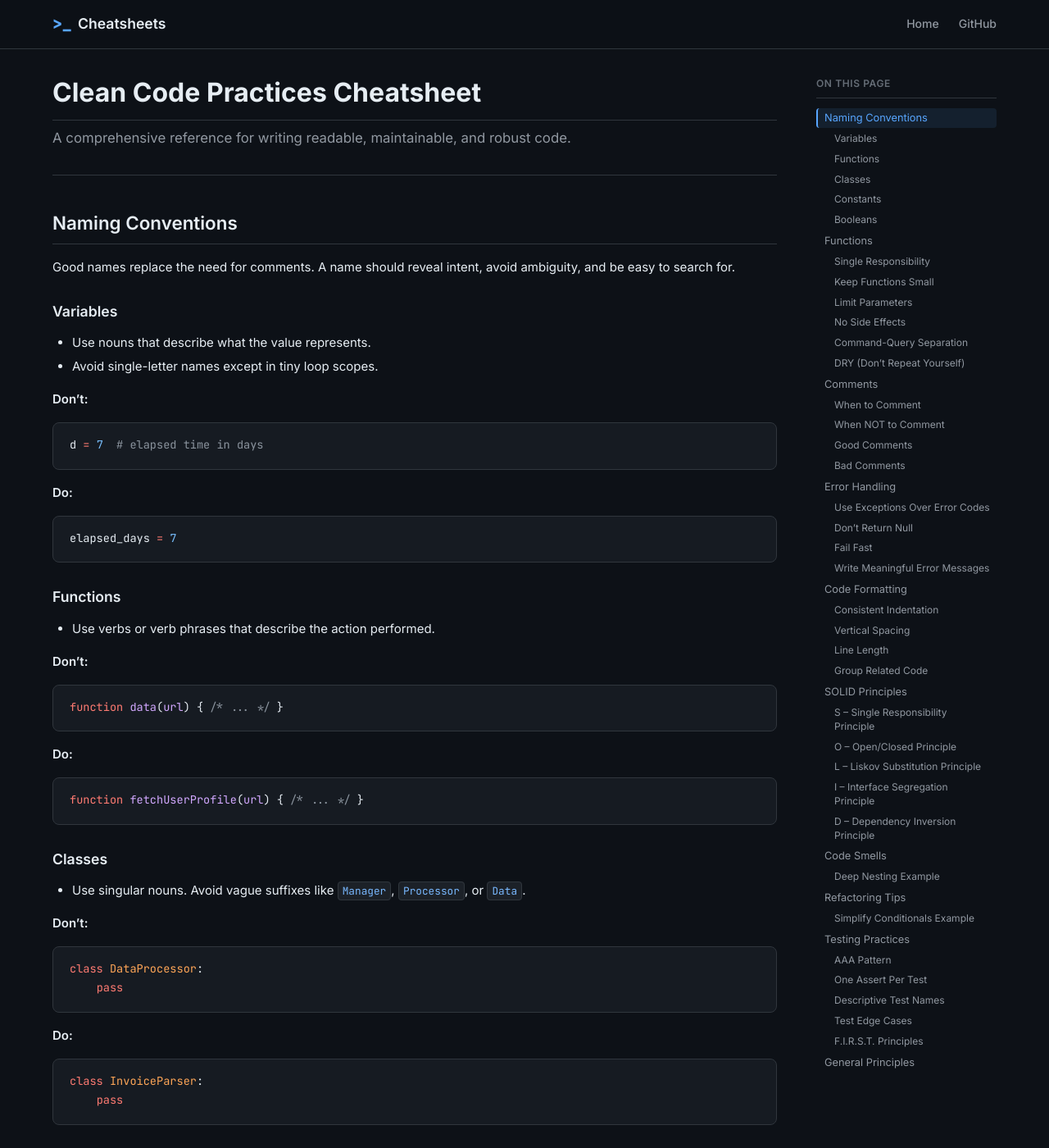
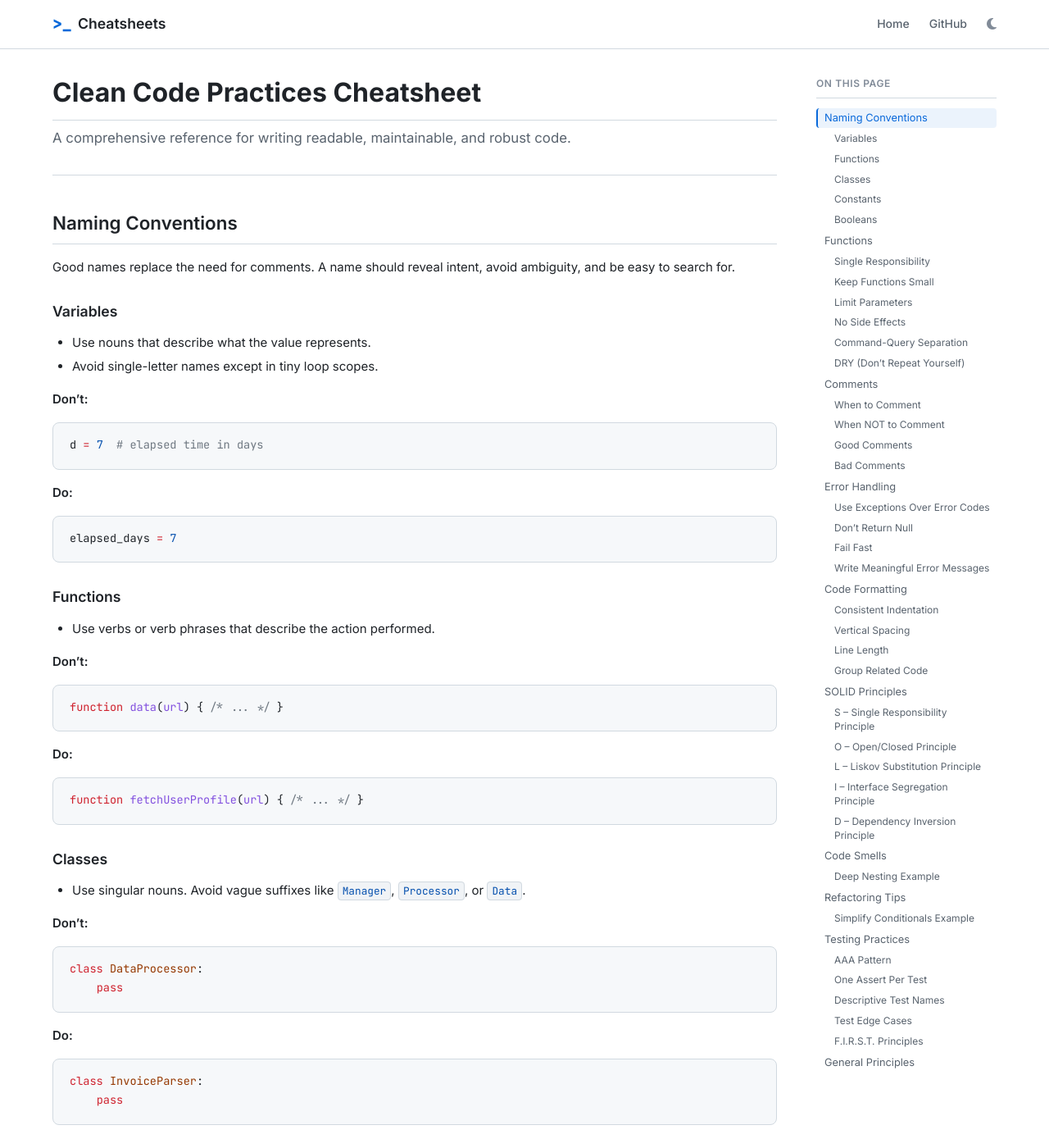
Before and after one commit to ashababnoor/cheatsheets, a Jekyll site: the page built from _cheatsheets/clean-code.md, in a window 1280 px wide and 1400 px high. Shown: the whole window at 82% size. Built offline with Jekyll 4.4.1, drawn with Linux system fonts in a browser that asks for light colours.

Commit message:
feat: implement theme toggle functionality with light and dark modes

```diff
--- a/_layouts/default.html
+++ b/_layouts/default.html
@@ -8,7 +8,14 @@
   <link rel="preconnect" href="https://fonts.googleapis.com">
   <link rel="preconnect" href="https://fonts.gstatic.com" crossorigin>
   <link href="https://fonts.googleapis.com/css2?family=Inter:wght@400;500;600;700&family=JetBrains+Mono:wght@400;500&display=swap" rel="stylesheet">
+  <link rel="stylesheet" href="https://cdnjs.cloudflare.com/ajax/libs/font-awesome/6.5.1/css/all.min.css">
   <link rel="stylesheet" href="{{ '/assets/css/style.css' | relative_url }}">
+  <script>
+    (function() {
+      var t = localStorage.getItem('theme') || (window.matchMedia('(prefers-color-scheme: light)').matches ? 'light' : 'dark');
+      document.documentElement.setAttribute('data-theme', t);
+    })();
+  </script>
   <link rel="stylesheet" href="https://cdn.jsdelivr.net/npm/katex@0.16.21/dist/katex.min.css">
   <script defer src="https://cdn.jsdelivr.net/npm/katex@0.16.21/dist/katex.min.js"></script>
   <script defer src="https://cdn.jsdelivr.net/npm/katex@0.16.21/dist/contrib/auto-render.min.js"
@@ -24,6 +31,10 @@
       <nav class="site-nav">
         <a href="{{ '/' | relative_url }}">Home</a>
         <a href="https://github.com/ashababnoor/cheatsheets" target="_blank" rel="noopener">GitHub</a>
+        <button class="theme-toggle" id="theme-toggle" aria-label="Toggle theme">
+          <i class="fa-solid fa-moon theme-icon-dark"></i>
+          <i class="fa-solid fa-sun theme-icon-light"></i>
+        </button>
       </nav>
     </div>
   </header>
@@ -94,6 +105,17 @@
     })();
   </script>
   {% endunless %}
+  <script>
+    (function() {
+      var btn = document.getElementById('theme-toggle');
+      btn.addEventListener('click', function() {
+        var current = document.documentElement.getAttribute('data-theme');
+        var next = current === 'dark' ? 'light' : 'dark';
+        document.documentElement.setAttribute('data-theme', next);
+        localStorage.setItem('theme', next);
+      });
+    })();
+  </script>
   <script type="module">
     import mermaid from 'https://cdn.jsdelivr.net/npm/mermaid@11/dist/mermaid.esm.min.mjs';
     document.querySelectorAll('code.language-mermaid').forEach(function(code) {
@@ -103,7 +125,8 @@
       div.textContent = code.textContent;
       pre.parentElement.replaceChild(div, pre);
     });
-    mermaid.initialize({ startOnLoad: true, theme: 'dark' });
+    var theme = document.documentElement.getAttribute('data-theme') === 'light' ? 'default' : 'dark';
+    mermaid.initialize({ startOnLoad: true, theme: theme });
   </script>
 </body>
 </html>
--- a/assets/css/style.css
+++ b/assets/css/style.css
@@ -5,7 +5,8 @@
   box-sizing: border-box;
 }
 
-:root {
+:root,
+[data-theme="dark"] {
   --bg-primary: #0d1117;
   --bg-secondary: #161b22;
   --bg-tertiary: #21262d;
@@ -22,10 +23,31 @@
   --green: #3fb950;
   --yellow: #d29922;
   --red: #f85149;
+  --header-bg: rgba(13, 17, 23, 0.85);
   --font-sans: 'Inter', -apple-system, BlinkMacSystemFont, 'Segoe UI', sans-serif;
   --font-mono: 'JetBrains Mono', 'Fira Code', 'Consolas', monospace;
   --radius: 8px;
   --header-height: 60px;
+}
+
+[data-theme="light"] {
+  --bg-primary: #ffffff;
+  --bg-secondary: #f6f8fa;
+  --bg-tertiary: #e8ecf0;
+  --bg-hover: #f0f3f6;
+  --border: #d1d9e0;
+  --border-light: #b8c0c8;
+  --text-primary: #1f2328;
+  --text-secondary: #59636e;
+  --text-muted: #818b98;
+  --accent: #0969da;
+  --accent-hover: #0550ae;
+  --accent-subtle: rgba(9, 105, 218, 0.08);
+  --code-bg: #f0f3f6;
+  --green: #1a7f37;
+  --yellow: #9a6700;
+  --red: #d1242f;
+  --header-bg: rgba(255, 255, 255, 0.85);
 }
 
 html {
@@ -59,7 +81,7 @@ a:hover {
   position: sticky;
   top: 0;
   z-index: 100;
-  background: rgba(13, 17, 23, 0.85);
+  background: var(--header-bg);
   backdrop-filter: blur(12px);
   -webkit-backdrop-filter: blur(12px);
   border-bottom: 1px solid var(--border);
@@ -113,6 +135,31 @@ a:hover {
   color: var(--text-primary);
   text-decoration: none;
 }
+
+/* ===== Theme Toggle ===== */
+.theme-toggle {
+  background: none;
+  border: none;
+  padding: 0;
+  cursor: pointer;
+  color: var(--text-muted);
+  font-size: 1rem;
+  line-height: 1;
+  transition: color 0.15s;
+}
+
+[data-theme="dark"] .theme-toggle:hover {
+  color: #f0b429;
+}
+
+[data-theme="light"] .theme-toggle:hover {
+  color: var(--accent);
+}
+
+[data-theme="dark"] .theme-icon-dark { display: none; }
+[data-theme="dark"] .theme-icon-light { display: inline; }
+[data-theme="light"] .theme-icon-dark { display: inline; }
+[data-theme="light"] .theme-icon-light { display: none; }
 
 /* ===== Main Content ===== */
 .site-main {
@@ -461,7 +508,7 @@ a:hover {
   background: var(--bg-hover);
   text-decoration: none;
   transform: translateY(-1px);
-  box-shadow: 0 2px 8px rgba(0, 0, 0, 0.25);
+  box-shadow: 0 2px 8px rgba(0, 0, 0, 0.12);
 }
 
 .card-icon {
@@ -495,6 +542,7 @@ a:hover {
 }
 
 /* ===== Scrollbar ===== */
+@media (pointer: fine) {
   ::-webkit-scrollbar {
     width: 8px;
     height: 8px;
@@ -511,6 +559,7 @@ a:hover {
 
   ::-webkit-scrollbar-thumb:hover {
     background: var(--border-light);
+  }
 }
 
 /* ===== Responsive ===== */
@@ -547,20 +596,38 @@ a:hover {
 }
 
 /* ===== Syntax Highlighting (Rouge - GitHub Dark) ===== */
-.highlight .c, .highlight .cm, .highlight .c1, .highlight .cs { color: #8b949e; } /* comments */
-.highlight .k, .highlight .kd, .highlight .kn, .highlight .kp, .highlight .kr { color: #ff7b72; } /* keywords */
-.highlight .kt { color: #79c0ff; } /* keyword type */
-.highlight .s, .highlight .sb, .highlight .sc, .highlight .sd, .highlight .s2, .highlight .sh, .highlight .s1 { color: #a5d6ff; } /* strings */
-.highlight .si { color: #a5d6ff; } /* string interpolation */
-.highlight .nb { color: #ffa657; } /* built-in */
-.highlight .nf, .highlight .nx { color: #d2a8ff; } /* function */
-.highlight .nc { color: #ffa657; } /* class name */
-.highlight .nn { color: #ffa657; } /* namespace */
-.highlight .no { color: #79c0ff; } /* constant */
-.highlight .o, .highlight .ow { color: #ff7b72; } /* operator */
-.highlight .p { color: var(--text-primary); } /* punctuation */
-.highlight .m, .highlight .mi, .highlight .mf, .highlight .mh, .highlight .mo { color: #79c0ff; } /* numbers */
-.highlight .na { color: #79c0ff; } /* attribute */
-.highlight .nt { color: #7ee787; } /* tag */
-.highlight .nv, .highlight .vi, .highlight .vg, .highlight .vs { color: #ffa657; } /* variables */
-.highlight .err { color: var(--red); } /* error */
+[data-theme="dark"] .highlight .c, [data-theme="dark"] .highlight .cm, [data-theme="dark"] .highlight .c1, [data-theme="dark"] .highlight .cs { color: #8b949e; }
+[data-theme="dark"] .highlight .k, [data-theme="dark"] .highlight .kd, [data-theme="dark"] .highlight .kn, [data-theme="dark"] .highlight .kp, [data-theme="dark"] .highlight .kr { color: #ff7b72; }
+[data-theme="dark"] .highlight .kt { color: #79c0ff; }
+[data-theme="dark"] .highlight .s, [data-theme="dark"] .highlight .sb, [data-theme="dark"] .highlight .sc, [data-theme="dark"] .highlight .sd, [data-theme="dark"] .highlight .s2, [data-theme="dark"] .highlight .sh, [data-theme="dark"] .highlight .s1 { color: #a5d6ff; }
+[data-theme="dark"] .highlight .si { color: #a5d6ff; }
+[data-theme="dark"] .highlight .nb { color: #ffa657; }
+[data-theme="dark"] .highlight .nf, [data-theme="dark"] .highlight .nx { color: #d2a8ff; }
+[data-theme="dark"] .highlight .nc { color: #ffa657; }
+[data-theme="dark"] .highlight .nn { color: #ffa657; }
+[data-theme="dark"] .highlight .no { color: #79c0ff; }
+[data-theme="dark"] .highlight .o, [data-theme="dark"] .highlight .ow { color: #ff7b72; }
+[data-theme="dark"] .highlight .m, [data-theme="dark"] .highlight .mi, [data-theme="dark"] .highlight .mf, [data-theme="dark"] .highlight .mh, [data-theme="dark"] .highlight .mo { color: #79c0ff; }
+[data-theme="dark"] .highlight .na { color: #79c0ff; }
+[data-theme="dark"] .highlight .nt { color: #7ee787; }
+[data-theme="dark"] .highlight .nv, [data-theme="dark"] .highlight .vi, [data-theme="dark"] .highlight .vg, [data-theme="dark"] .highlight .vs { color: #ffa657; }
+
+/* ===== Syntax Highlighting (Rouge - GitHub Light) ===== */
+[data-theme="light"] .highlight .c, [data-theme="light"] .highlight .cm, [data-theme="light"] .highlight .c1, [data-theme="light"] .highlight .cs { color: #6e7781; }
+[data-theme="light"] .highlight .k, [data-theme="light"] .highlight .kd, [data-theme="light"] .highlight .kn, [data-theme="light"] .highlight .kp, [data-theme="light"] .highlight .kr { color: #cf222e; }
+[data-theme="light"] .highlight .kt { color: #0550ae; }
+[data-theme="light"] .highlight .s, [data-theme="light"] .highlight .sb, [data-theme="light"] .highlight .sc, [data-theme="light"] .highlight .sd, [data-theme="light"] .highlight .s2, [data-theme="light"] .highlight .sh, [data-theme="light"] .highlight .s1 { color: #0a3069; }
+[data-theme="light"] .highlight .si { color: #0a3069; }
+[data-theme="light"] .highlight .nb { color: #953800; }
+[data-theme="light"] .highlight .nf, [data-theme="light"] .highlight .nx { color: #8250df; }
+[data-theme="light"] .highlight .nc { color: #953800; }
+[data-theme="light"] .highlight .nn { color: #953800; }
+[data-theme="light"] .highlight .no { color: #0550ae; }
+[data-theme="light"] .highlight .o, [data-theme="light"] .highlight .ow { color: #cf222e; }
+[data-theme="light"] .highlight .m, [data-theme="light"] .highlight .mi, [data-theme="light"] .highlight .mf, [data-theme="light"] .highlight .mh, [data-theme="light"] .highlight .mo { color: #0550ae; }
+[data-theme="light"] .highlight .na { color: #0550ae; }
+[data-theme="light"] .highlight .nt { color: #116329; }
+[data-theme="light"] .highlight .nv, [data-theme="light"] .highlight .vi, [data-theme="light"] .highlight .vg, [data-theme="light"] .highlight .vs { color: #953800; }
+
+.highlight .p { color: var(--text-primary); }
+.highlight .err { color: var(--red); }
```
Lines whose indentation alone changed are shown as unchanged.
